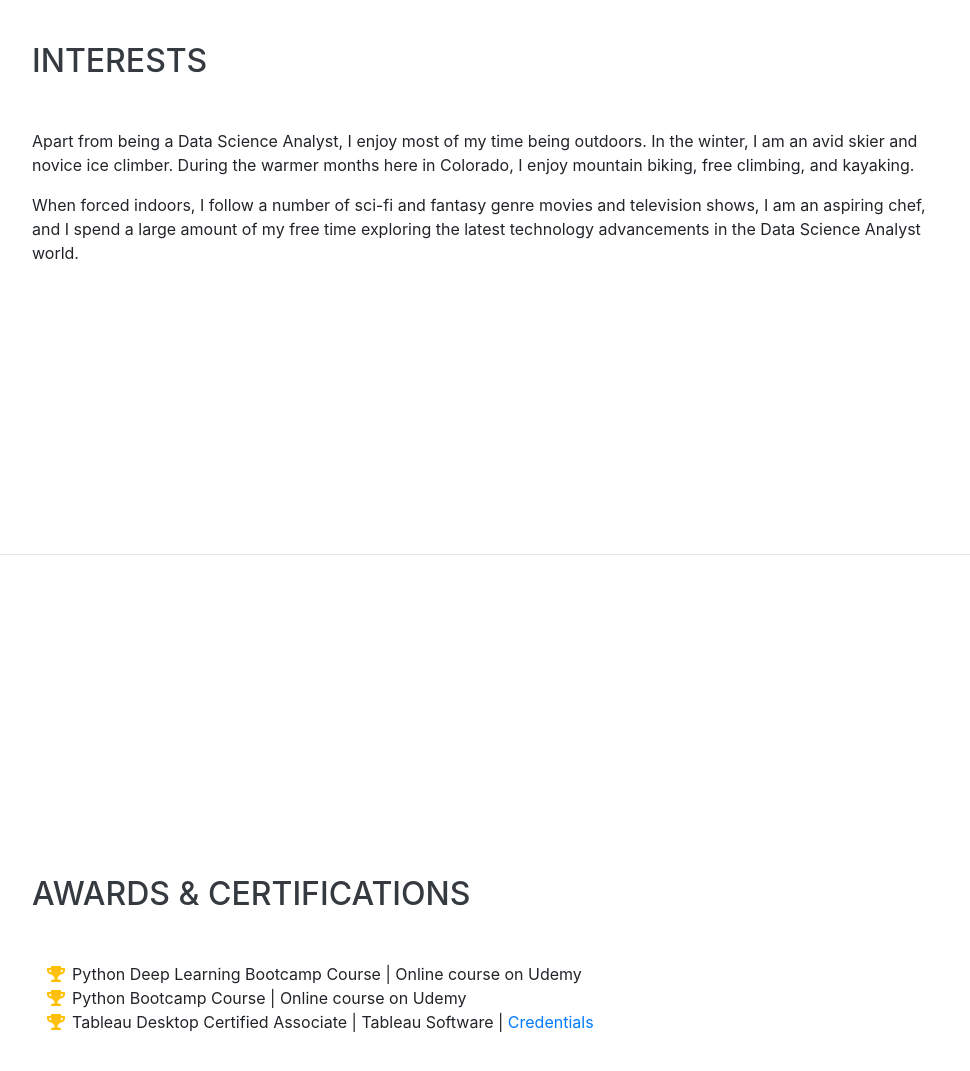
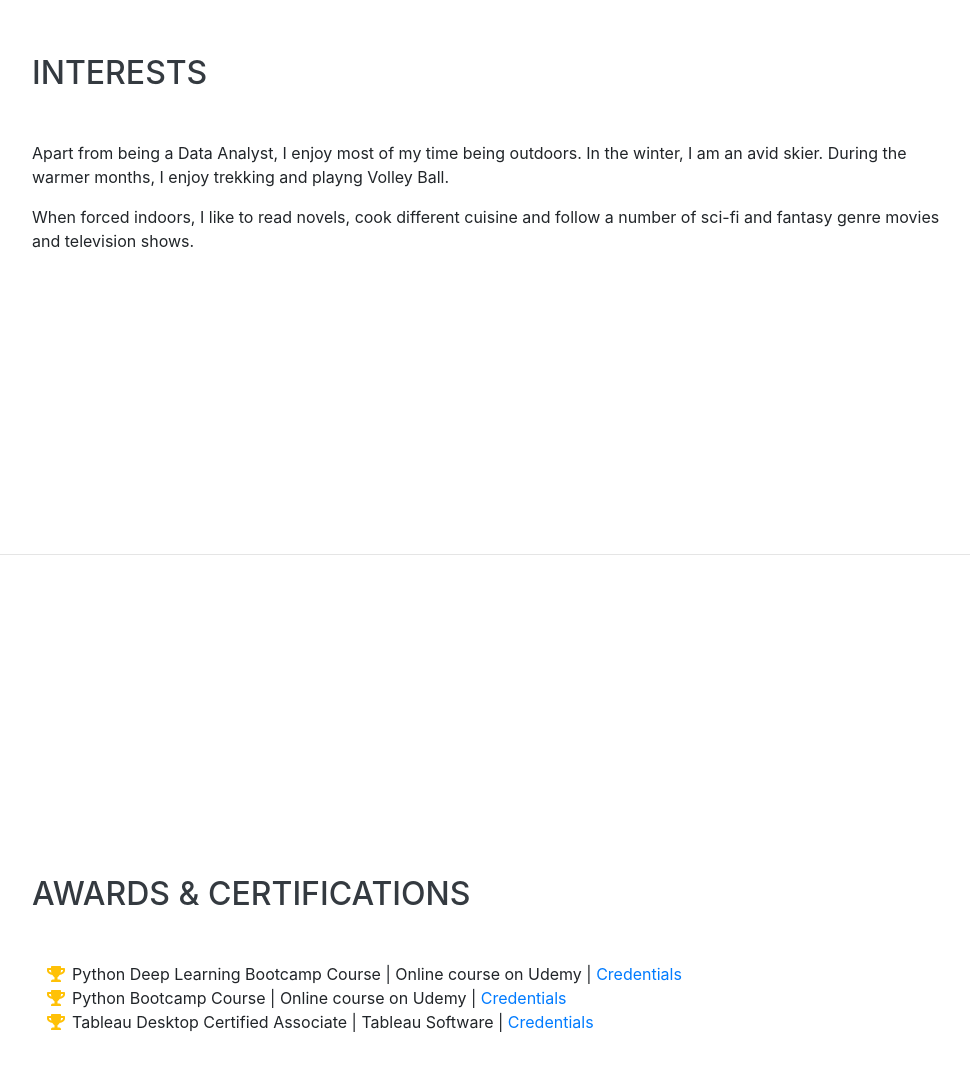
Before and after one commit to rohitnagpal92/portfolio, a website with bundled scripts: page index.html in a window 1280 px wide. Shown: the part 4100-5171 px from the top of the page, without its empty margins (288-1258 px from the left). Built offline with nearby package versions, Linux system fonts and the light colour scheme; a web font is replaced by a local one.

Commit message:
Update index.html

```diff
--- a/index.html
+++ b/index.html
@@ -228,8 +228,8 @@
     <section class="resume-section p-3 p-lg-5 d-flex align-items-center" id="interests">
       <div class="w-100">
         <h2 class="mb-5">Interests</h2>
-        <p>Apart from being a Data Science Analyst, I enjoy most of my time being outdoors. In the winter, I am an avid skier and novice ice climber. During the warmer months here in Colorado, I enjoy mountain biking, free climbing, and kayaking.</p>
-        <p class="mb-0">When forced indoors, I follow a number of sci-fi and fantasy genre movies and television shows, I am an aspiring chef, and I spend a large amount of my free time exploring the latest technology advancements in the Data Science Analyst world.</p>
+        <p>Apart from being a Data Analyst, I enjoy most of my time being outdoors. In the winter, I am an avid skier. During the warmer months, I enjoy trekking and playng Volley Ball.</p>
+        <p class="mb-0">When forced indoors, I like to read novels, cook different cuisine and follow a number of sci-fi and fantasy genre movies and television shows.</p>
       </div>
     </section>
 
@@ -241,10 +241,10 @@
         <ul class="fa-ul mb-0">
           <li>
             <i class="fa-li fa fa-trophy text-warning"></i>
-           Python Deep Learning Bootcamp Course  |  Online course on Udemy</li>
+           Python Deep Learning Bootcamp Course  |  Online course on Udemy  | <a href="https://www.udemy.com/certificate/UC-I3TOUMWN/" class="mw-redirect" title= "Credentials">Credentials</a> </li>
           <li>
             <i class="fa-li fa fa-trophy text-warning"></i>
-           Python Bootcamp Course  |  Online course on Udemy  </li>
+           Python Bootcamp Course  |  Online course on Udemy  | <a href="https://www.udemy.com/certificate/UC-PDIW3CY8/" class="mw-redirect" title= "Credentials">Credentials</a> </li>
           <li>
             <i class="fa-li fa fa-trophy text-warning"></i>
             Tableau Desktop Certified Associate  |  Tableau Software  | <a href="https://www.youracclaim.com/badges/5cd43233-8258-43e1-8a56-0fea5b368dc8/linked_in_profile" class="mw-redirect" title= "Credentials">Credentials</a> </li>
```
